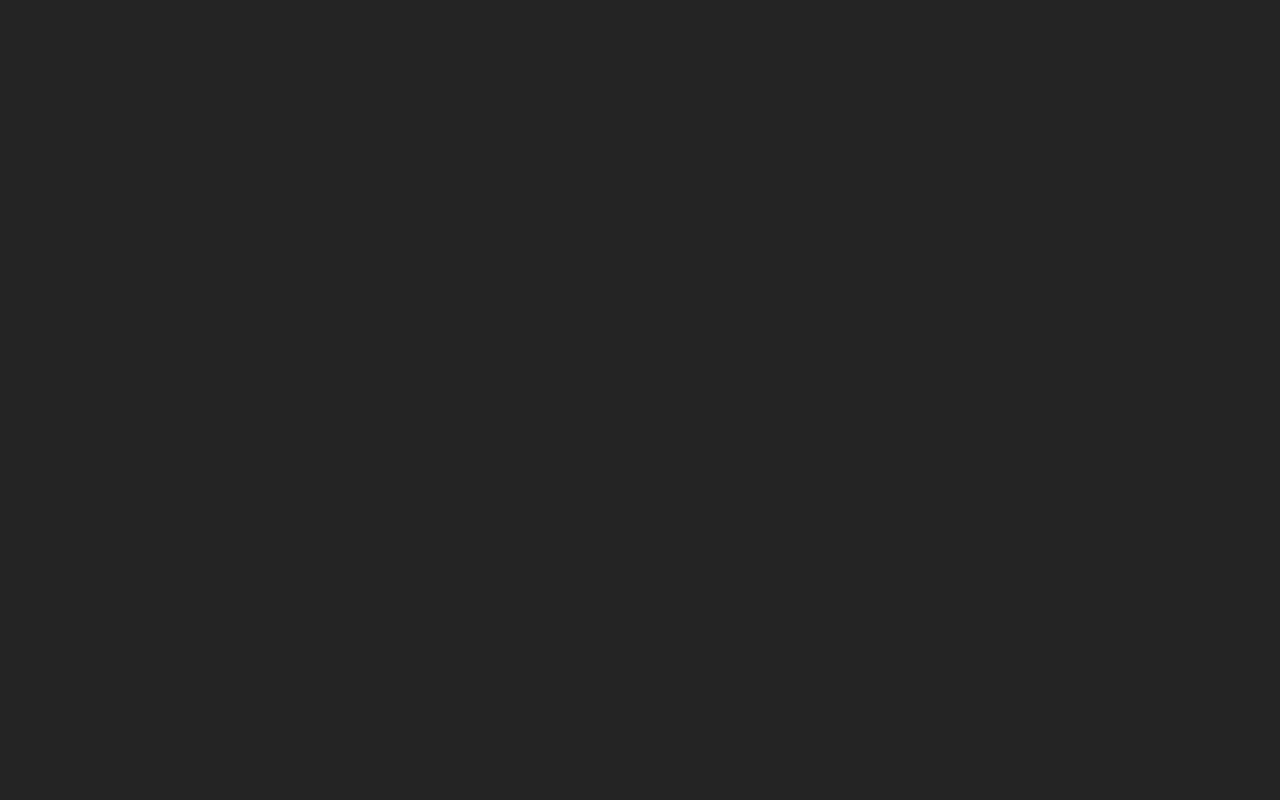
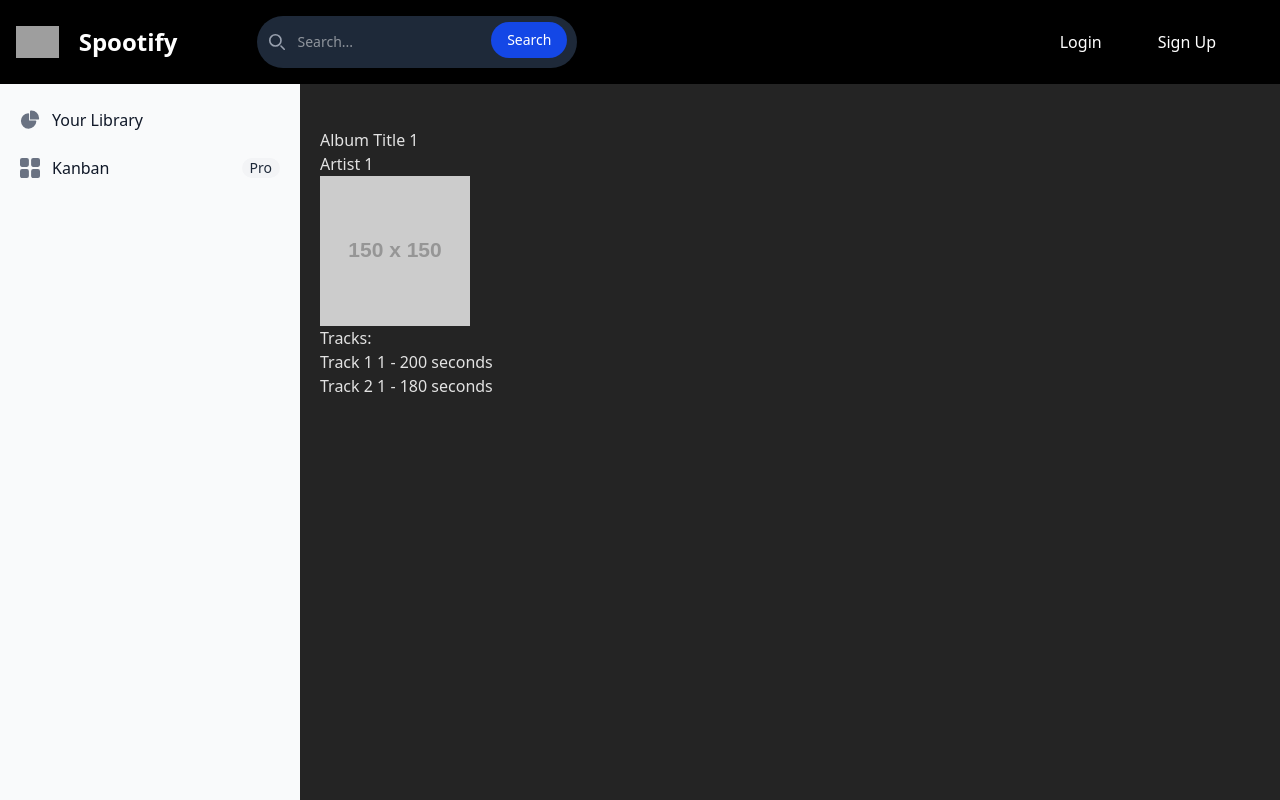
Before and after one commit to ManhDuc09/Spootify, a React (Vite) app in the folder frontend/: page /album/1 in a window 1280 px wide. Before the commit this address had no page. Built offline with nearby package versions, Linux system fonts and the light colour scheme; grey boxes are pictures that could not be loaded; the HTML template or start-up script is replaced by a standard one.

Commit message:
album page and store

```diff
--- a/frontend/package.json
+++ b/frontend/package.json
@@ -19,7 +19,8 @@
     "react-resizable-panels": "^2.1.7",
     "react-router-dom": "^7.4.0",
     "tailwind-merge": "^3.1.0",
-    "tailwindcss": "^4.0.17"
+    "tailwindcss": "^4.0.17",
+    "zustand": "^5.0.3"
   },
   "devDependencies": {
     "@eslint/js": "^9.21.0",
--- a/frontend/src/App.tsx
+++ b/frontend/src/App.tsx
@@ -1,4 +1,5 @@
 import MainLayout from "./layouts/MainLayout";
+import AlbumPage from "./pages/AlbumPage";
 import Home from "./pages/Home";
 import Login from "./pages/Login";
 import { Route, BrowserRouter as Router, Routes } from "react-router-dom";
@@ -8,6 +9,7 @@ function App() {
       <Routes>
         <Route element={<MainLayout />}>
           <Route path="/" element={<Home />} />
+          <Route path="/album/:albumId" element={<AlbumPage />} />
         </Route>
         <Route path="/login" element={<Login />} />
       </Routes>
--- a/frontend/src/components/MusicCard.tsx
+++ b/frontend/src/components/MusicCard.tsx
@@ -1,12 +1,15 @@
+import { Link } from "react-router-dom";
 
 type MusicCardProps = {
   title: string;
   artist: string;
   image: string;
+  albumId: string; // Assuming you want to pass album ID for routing
 };
-const MusicCard = ({ title, artist, image }:MusicCardProps) => {
+
+const MusicCard = ({ title, artist, image, albumId }: MusicCardProps) => {
   return (
-        <div className="w-full sm:w-64 bg-white rounded-xl shadow hover:shadow-lg transition cursor-pointer overflow-hidden group">
+    <Link to={`/album/${albumId}`} className="w-full sm:w-64 bg-white rounded-xl shadow hover:shadow-lg transition cursor-pointer overflow-hidden group">
       {/* Image */}
       <div className="relative">
         <img
@@ -29,7 +32,7 @@ const MusicCard = ({ title, artist, image }:MusicCardProps) => {
         <h3 className="text-md font-semibold text-gray-800 truncate">{title}</h3>
         <p className="text-sm text-gray-500 truncate">{artist}</p>
       </div>
-        </div>
+    </Link>
   );
 };
 
--- a/frontend/src/components/MusicPlayer.tsx
+++ b/frontend/src/components/MusicPlayer.tsx
@@ -1,25 +1,16 @@
-interface Track {
-    title: string;
-    artist: string;
-    album: string;
-    coverUrl: string;
-    duration: number;
-    currentTime: number;
-  }
-  interface Album {
-    title: string;
-    coverUrl: string;
-  }
+// MusicPlayer.tsx
+import usePlayerStore from '../store/playerStore';
 
-  interface MusicPlayerProps {
-    track: Track;
-    album: Album;
-  }
-  const MusicPlayer = ({ track, album }: MusicPlayerProps) => {
+const MusicPlayer = () => {
+  const track = usePlayerStore((state) => state.track);
+  const album = usePlayerStore((state) => state.album);
+
+  if (!track || !album) return null;
+
   const formatTime = (secs: number) => {
     const m = Math.floor(secs / 60);
     const s = Math.floor(secs % 60);
-      return `${m}:${s < 10 ? "0" : ""}${s}`;
+    return `${m}:${s < 10 ? '0' : ''}${s}`;
   };
 
   const progress = (track.currentTime / track.duration) * 100;
@@ -43,7 +34,7 @@ interface Track {
             </div>
 
             <div className="flex items-center justify-between mt-2">
-                {["⏮", "⏯", "⏭"].map((label, idx) => (
+              {['⏮', '⏯', '⏭'].map((label, idx) => (
                 <button key={idx} className="text-gray-600 text-lg">
                   {label}
                 </button>
@@ -70,4 +61,5 @@ interface Track {
     </div>
   );
 };
-export default MusicPlayer
+
+export default MusicPlayer;
--- a/frontend/src/layouts/MainLayout.tsx
+++ b/frontend/src/layouts/MainLayout.tsx
@@ -16,20 +16,7 @@ const MainLayout = () => {
             </div>
 
             <div className="fixed bottom-0 left-76 right-0 z-50">
-            <MusicPlayer
-                track={{
-                    title: "A Sky Ful213123l of Stars",
-                    artist: "Coldplay",
-                    album: "Ghost Stories",
-                    coverUrl: "https://tailwindcss.com/img/card-top.jpg",
-                    duration: 260,
-                    currentTime: 40
-                }}
-                album={{
-                    title: "Ghost Stories",
-                    coverUrl: "https://tailwindcss.com/img/card-top.jpg"
-                }}
-            />
+            <MusicPlayer/>
             </div>
 
         </>
--- /dev/null
+++ b/frontend/src/pages/AlbumPage.tsx
@@ -0,0 +1,47 @@
+import { useParams } from "react-router-dom";
+import { useState, useEffect } from "react";
+
+const mockAlbumData = (albumId: string) => ({
+  title: `Album Title ${albumId}`,
+  artist: `Artist ${albumId}`,
+  coverUrl: `https://via.placeholder.com/150?text=Album+${albumId}`,
+  tracks: [
+    { title: `Track 1 ${albumId}`, duration: 200 },
+    { title: `Track 2 ${albumId}`, duration: 180 },
+  ],
+});
+
+const AlbumPage = () => {
+  const { albumId } = useParams();
+  const [album, setAlbum] = useState<any>(null);
+
+  useEffect(() => {
+    if (albumId) {
+
+      const data = mockAlbumData(albumId);
+      setAlbum(data);
+    }
+  }, [albumId]);
+
+  if (!album) return <div>Loading...</div>;
+
+  return (
+    <div>
+      <h1>{album.title}</h1>
+      <h2>{album.artist}</h2>
+      <img src={album.coverUrl} alt={album.title} />
+      <div>
+        <h3>Tracks:</h3>
+        <ul>
+          {album.tracks.map((track: any, index: number) => (
+            <li key={index}>
+              {track.title} - {track.duration} seconds
+            </li>
+          ))}
+        </ul>
+      </div>
+    </div>
+  );
+};
+
+export default AlbumPage;
--- a/frontend/src/pages/Home.tsx
+++ b/frontend/src/pages/Home.tsx
@@ -15,36 +15,31 @@ function Home() {
                     title="Blinding Lights"
                     artist="The Weeknd"
                     image="https://link-to-album-cover.jpg"
+                    albumId='1'
                 />
-                 <MusicCard
+                <MusicCard
                     title="Blinding Lights"
                     artist="The Weeknd"
                     image="https://link-to-album-cover.jpg"
+                    albumId='1'
                 />
-                 <MusicCard
+                <MusicCard
                     title="Blinding Lights"
                     artist="The Weeknd"
                     image="https://link-to-album-cover.jpg"
+                    albumId='1'
                 />
-                 <MusicCard
+                <MusicCard
                     title="Blinding Lights"
                     artist="The Weeknd"
                     image="https://link-to-album-cover.jpg"
+                    albumId='1'
                 />
-                 <MusicCard
+                <MusicCard
                     title="Blinding Lights"
                     artist="The Weeknd"
                     image="https://link-to-album-cover.jpg"
-                />
-                <MusicCard
-                    title="Save Your Tears"
-                    artist="The Weeknd"
-                    image="https://link-to-another-cover.jpg"
-                />
-                <MusicCard
-                    title="In Your Eyes"
-                    artist="The Weeknd"
-                    image="https://yet-another-image.jpg"
+                    albumId='1'
                 />
 
             </div>
@@ -54,21 +49,7 @@ function Home() {
             <h1 className="text-2xl font-bold mb-4">Trending Music</h1>
 
             <div className="flex gap-4 overflow-x-auto pb-4">
-                <MusicCard
-                    title="Blinding Lights"
-                    artist="The Weeknd"
-                    image="https://link-to-album-cover.jpg"
-                />
-                <MusicCard
-                    title="Save Your Tears"
-                    artist="The Weeknd"
-                    image="https://link-to-another-cover.jpg"
-                />
-                <MusicCard
-                    title="In Your Eyes"
-                    artist="The Weeknd"
-                    image="https://yet-another-image.jpg"
-                />
+
 
             </div>
 
@@ -77,21 +58,7 @@ function Home() {
             <h1 className="text-2xl font-bold mb-4">Trending Music</h1>
 
             <div className="flex gap-4 overflow-x-auto pb-4">
-                <MusicCard
-                    title="Blinding Lights"
-                    artist="The Weeknd"
-                    image="https://link-to-album-cover.jpg"
-                />
-                <MusicCard
-                    title="Save Your Tears"
-                    artist="The Weeknd"
-                    image="https://link-to-another-cover.jpg"
-                />
-                <MusicCard
-                    title="In Your Eyes"
-                    artist="The Weeknd"
-                    image="https://yet-another-image.jpg"
-                />
+
 
             </div>
 
--- /dev/null
+++ b/frontend/src/store/playerStore.ts
@@ -0,0 +1,36 @@
+import { create } from 'zustand';
+
+interface Track {
+  title: string;
+  artist: string;
+  album: string;
+  coverUrl: string;
+  duration: number;
+  currentTime: number;
+}
+
+interface Album {
+  title: string;
+  coverUrl: string;
+}
+
+interface PlayerState {
+  track: Track | null;
+  album: Album | null;
+  setTrack: (track: Track) => void;
+  setAlbum: (album: Album) => void;
+  updateCurrentTime: (time: number) => void;
+}
+
+const usePlayerStore = create<PlayerState>((set) => ({
+  track: null,
+  album: null,
+  setTrack: (track) => set({ track }),
+  setAlbum: (album) => set({ album }),
+  updateCurrentTime: (time) =>
+    set((state) => ({
+      track: state.track ? { ...state.track, currentTime: time } : null,
+    })),
+}));
+
+export default usePlayerStore;
```
Also changed, not shown: 1 other file (tests, documents, lock files or other folders). Lines whose indentation alone changed are shown as unchanged.
